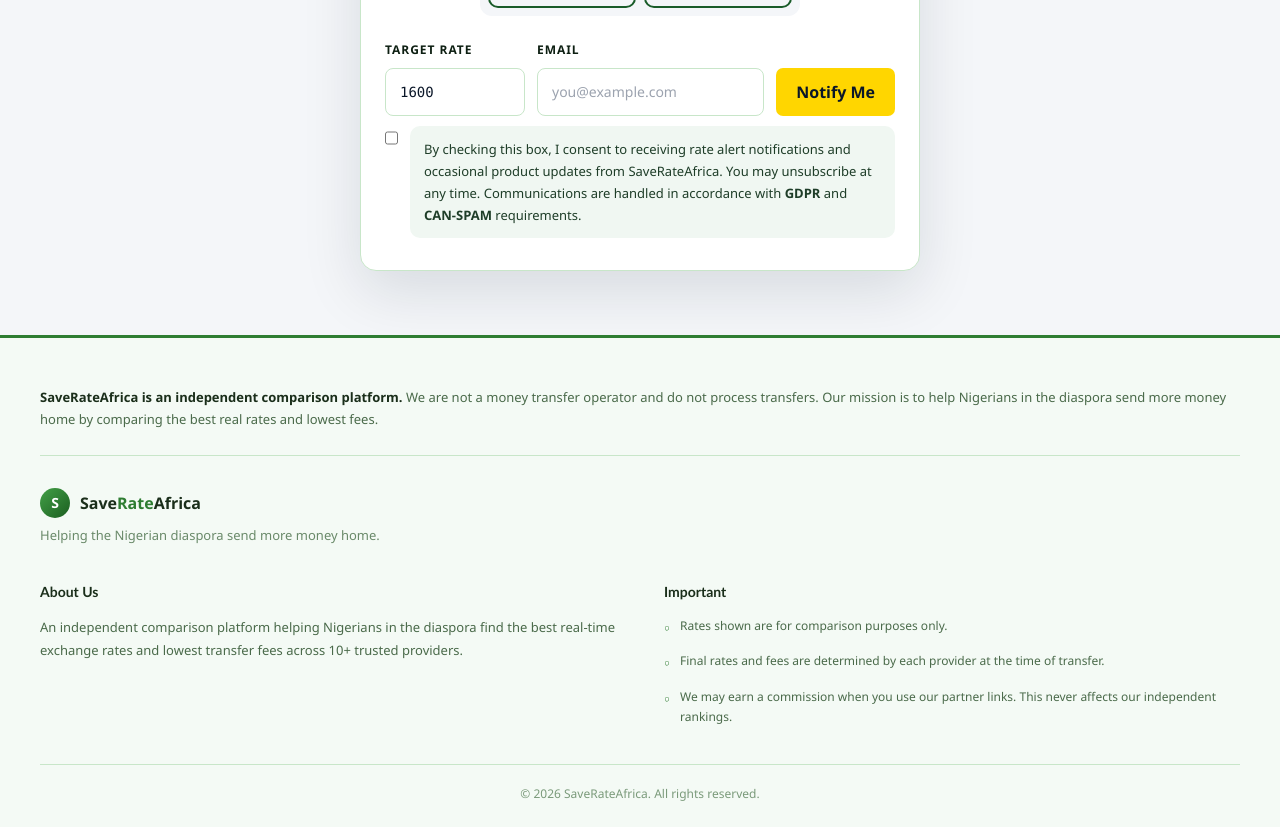
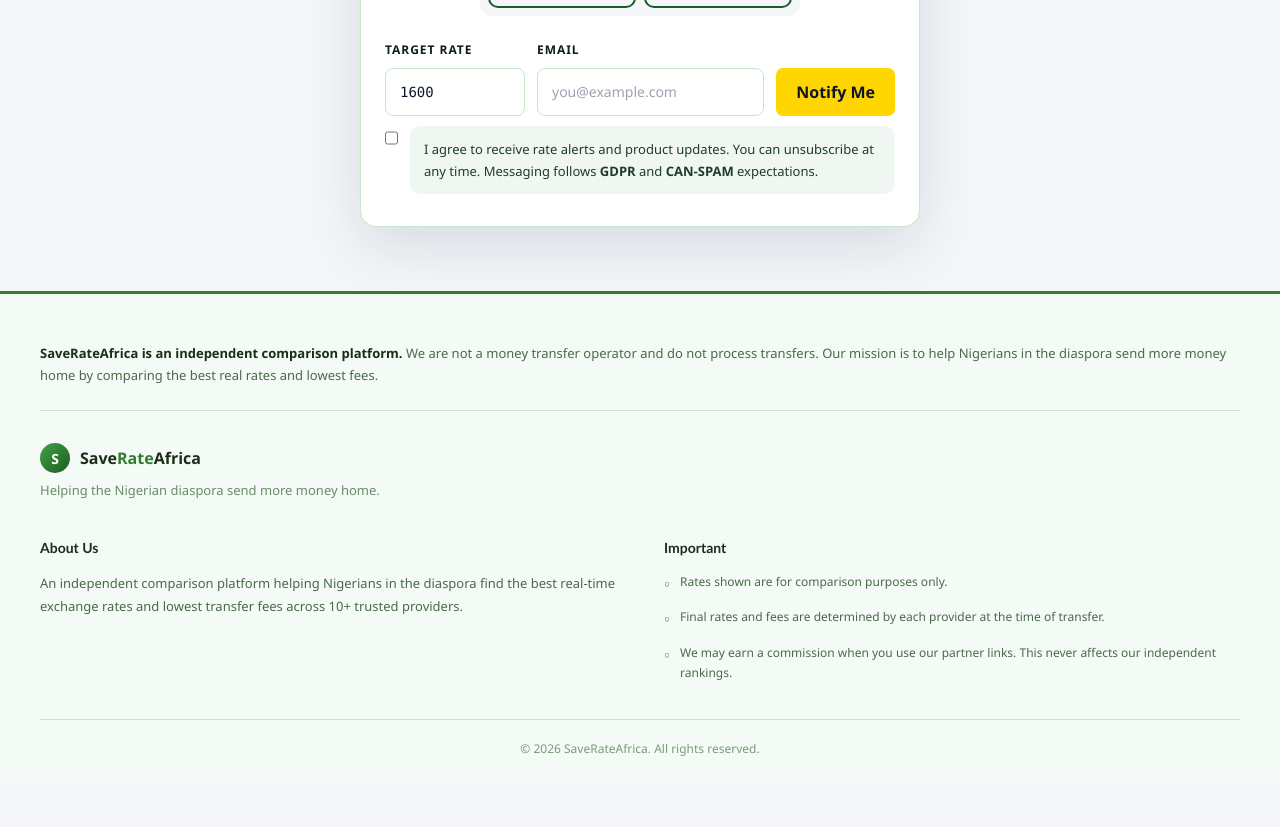
Before and after one commit to Chinenyeonukogu/SaveRateAfrica, a Next.js app: page /alerts in a window 1280 px wide. Shown: the part 820-1647 px from the top of the page. After the commit the page ends 1602 px from the top, so only its background shows below. Built offline with nearby package versions, Linux system fonts and the light colour scheme.

Commit message:
Restore rate alerts consent copy

```diff
--- a/components/AlertsForm.tsx
+++ b/components/AlertsForm.tsx
@@ -257,11 +257,10 @@ export function AlertsForm({
           />
           <div className="rounded-[10px] bg-[#f0f7f2] px-[14px] py-3">
             <p className="text-[13px] font-medium leading-[1.7] text-[#1e3d28]">
-              By checking this box, I consent to receiving rate alert
-              notifications and occasional product updates from SaveRateAfrica.
-              You may unsubscribe at any time. Communications are handled in
-              accordance with <strong className="font-bold">GDPR</strong> and{" "}
-              <strong className="font-bold">CAN-SPAM</strong> requirements.
+              I agree to receive rate alerts and product updates. You can
+              unsubscribe at any time. Messaging follows{" "}
+              <strong className="font-bold">GDPR</strong> and{" "}
+              <strong className="font-bold">CAN-SPAM</strong> expectations.
             </p>
           </div>
         </label>
```
